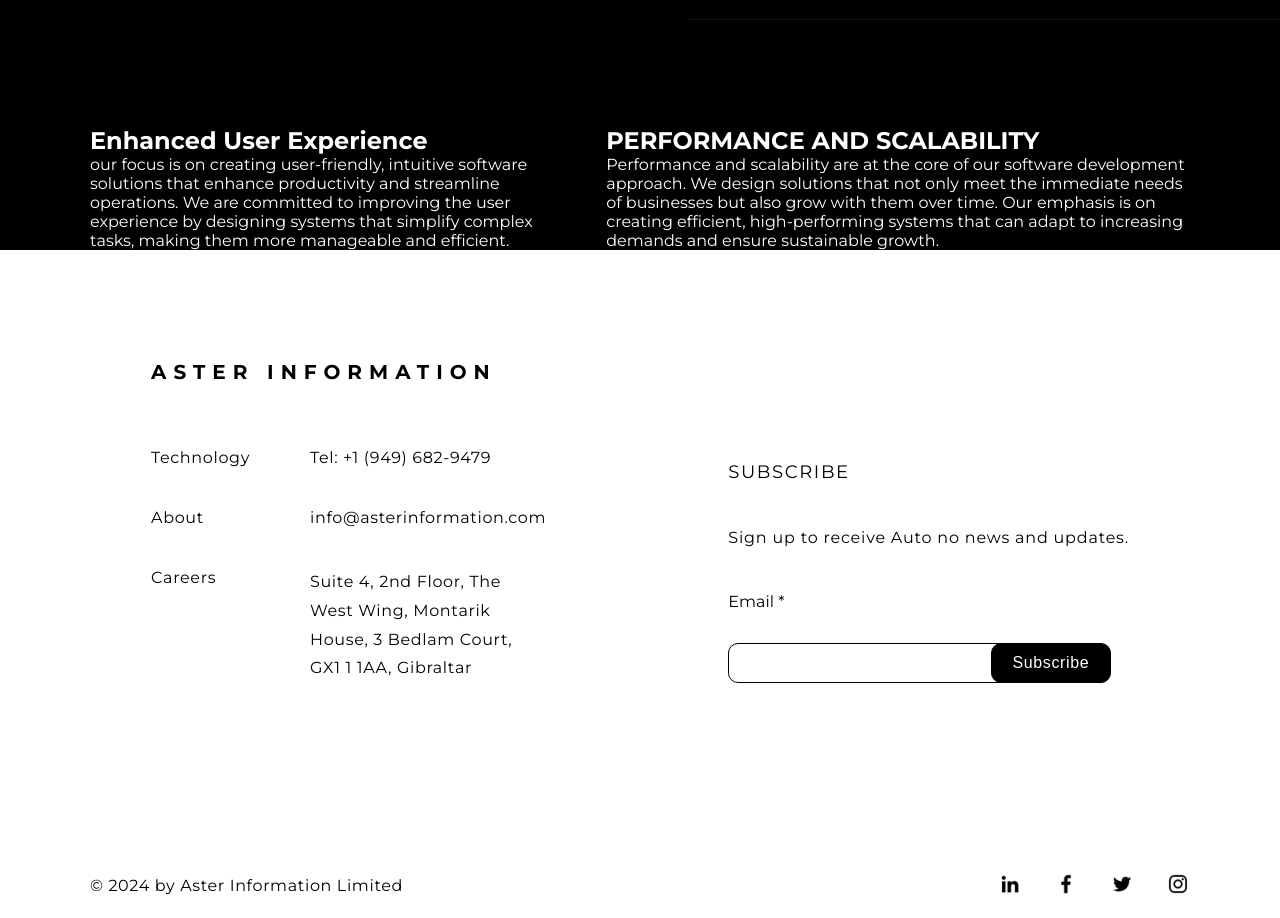
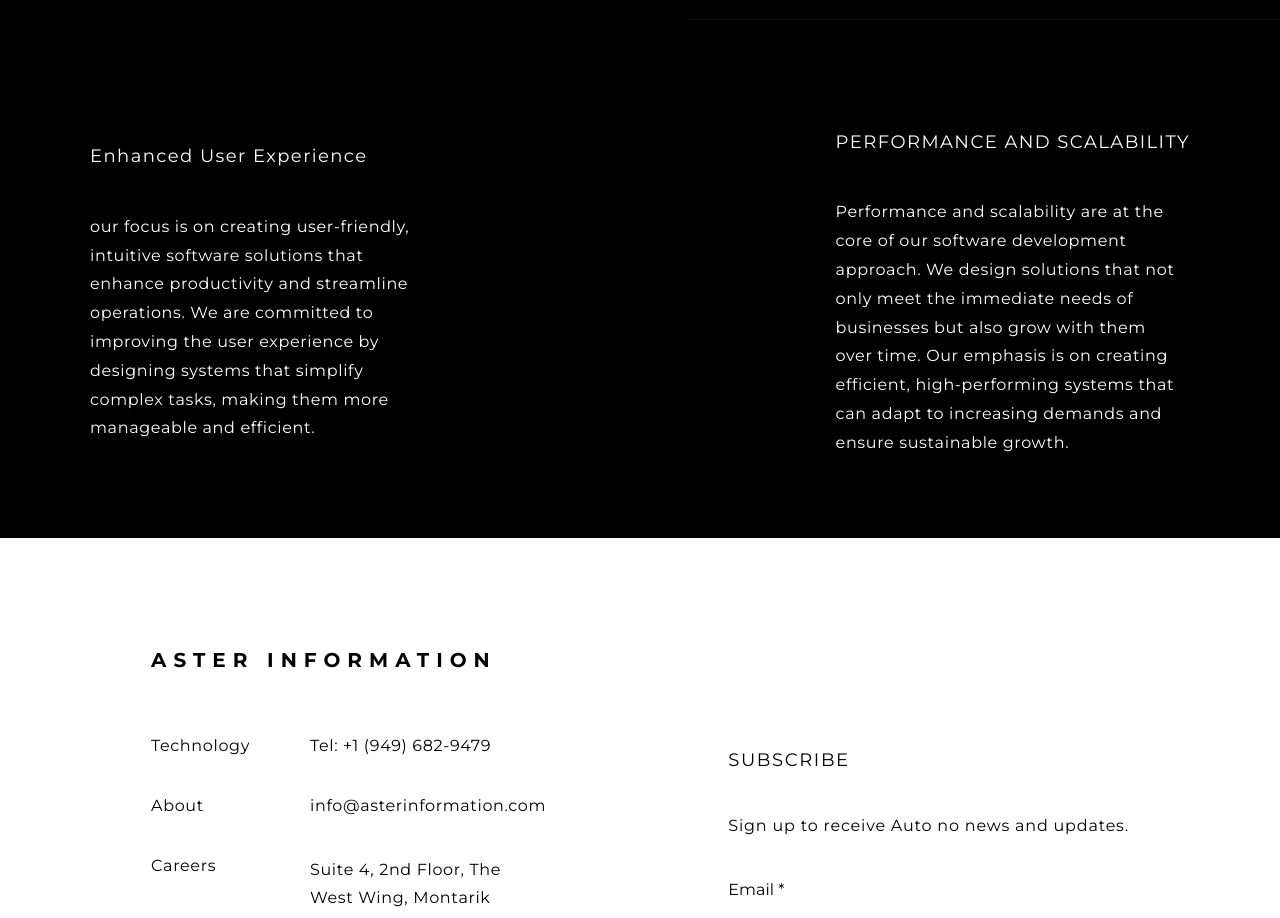
Before and after one commit to Moamal-2000/aster-information, a React (Vite) app: page /technology in a window 1280 px wide. Shown: the part 2120-3038 px from the top of the page. Built offline with nearby package versions, Linux system fonts and the light colour scheme.

Commit message:
style: UserExperience section

```diff
--- a/src/Components/Pages/Technology/UserExperience/UserExperience.module.scss
+++ b/src/Components/Pages/Technology/UserExperience/UserExperience.module.scss
@@ -3,6 +3,7 @@
 .userExperience {
   background-color: var(--black);
   color: var(--white);
+  padding-bottom: 80px;
 }
 
 .userExperience [data-container] {
--- a/src/Components/Pages/Technology/UserExperience/UserExperienceStack/UserExperienceStack.module.scss
+++ b/src/Components/Pages/Technology/UserExperience/UserExperienceStack/UserExperienceStack.module.scss
@@ -1,5 +1,17 @@
 @import "src/Styles/mixins.scss";
 
-.stackContent {
+.stackContent>h2 {
+  letter-spacing: .08em;
+  line-height: 1.8em;
+  font-size: 1.125rem;
+  font-weight: 400;
+  margin-bottom: 40px;
+}
 
+.stackContent>p {
+  letter-spacing: .04em;
+  line-height: 1.8em;
+  font-size: 1rem;
+  width: 340px;
+  height: auto;
 }
```
Also changed, not shown: src/Components/Pages/Technology/UserExperience/UserExperienceStack/UserExperienceStack.jsx (+4 -4 lines).
